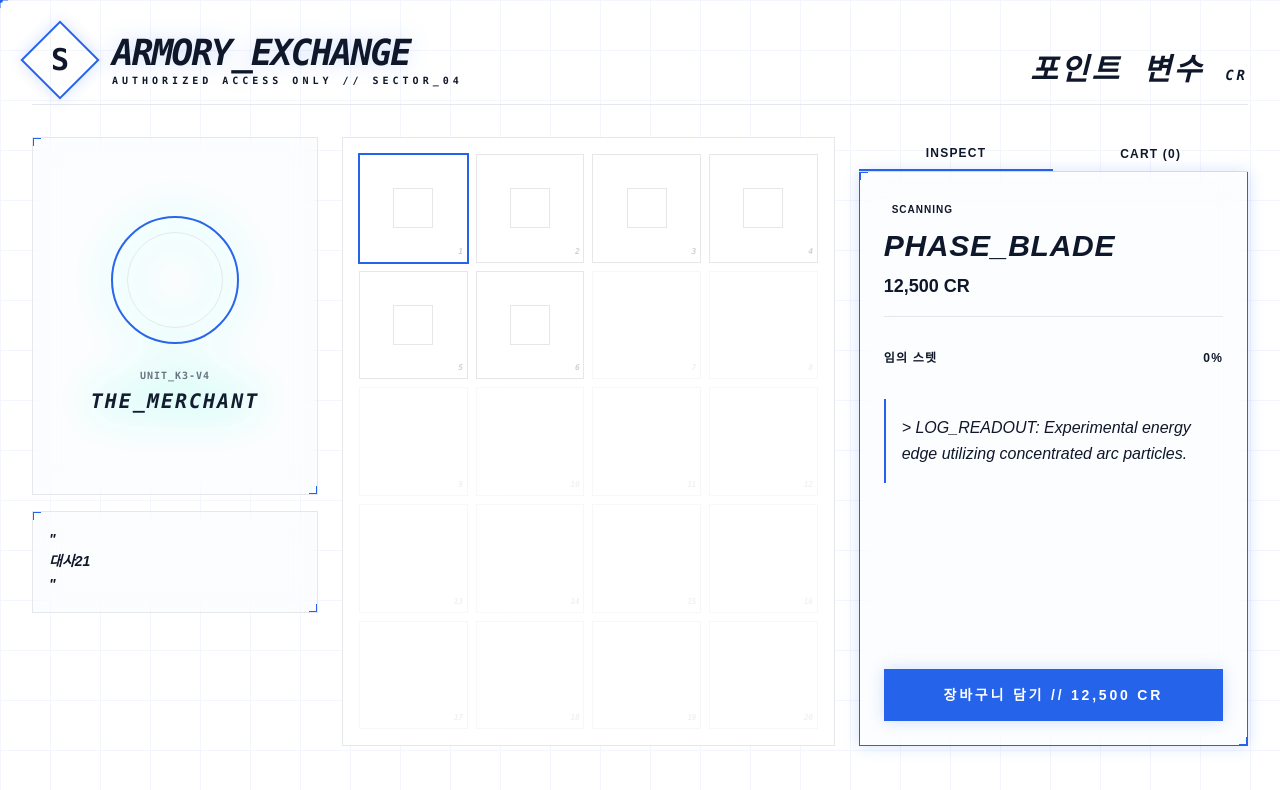
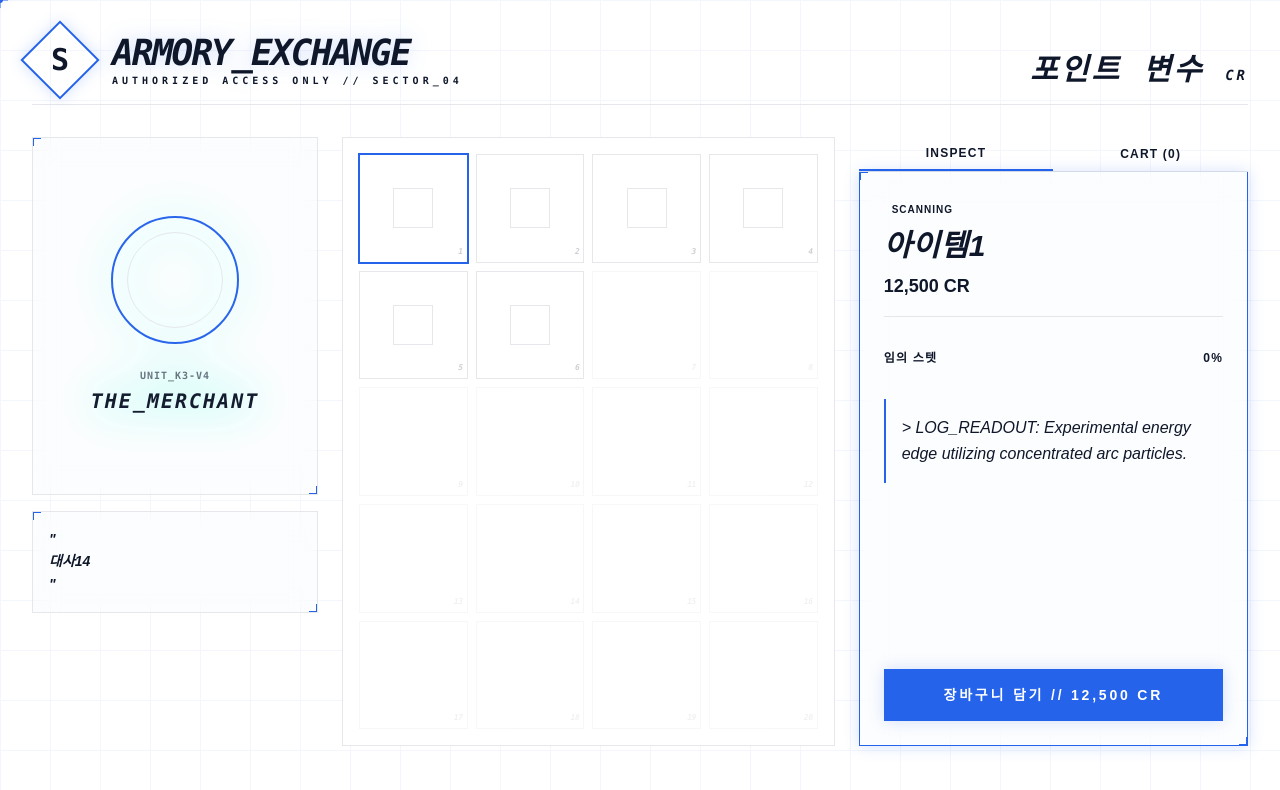
Before and after one commit to ssemim/AscensionTower-DNDProject, a React app in the folder FrontEnd/: page /shop in a window 1280 px wide. Shown: the top 790 px of the page. Built offline with nearby package versions, Linux system fonts and the light colour scheme; the HTML template or start-up script is replaced by a standard one; a web font is replaced by a local one.

Commit message:
변수 이름 수정

```diff
--- a/FrontEnd/src/pages/Shop/Shop.jsx
+++ b/FrontEnd/src/pages/Shop/Shop.jsx
@@ -1,4 +1,4 @@
-import React, { useState, useEffect } from 'react';
+import React, { useState } from 'react';
 import { useSelector, useDispatch } from 'react-redux';
 import Typewriter from 'typewriter-effect';
 import { addItem, removeItem, clearCart, decreaseItem } from '../../store/cartSlice';
@@ -18,13 +18,11 @@ const Shop = () => {
   const [rightPanelTab, setRightPanelTab] = useState('inspect');
   const dispatch = useDispatch();
   const cartItems = useSelector(state => state.cart.items);
-  const [merchantDialog, setMerchantDialog] = useState('');
+  const [merchantDialog] = useState(() => {
+    const randomIndex = Math.floor(Math.random() * dialog.length);
+    return dialog[randomIndex];
+  });
   const [isAcquiring, setIsAcquiring] = useState(false);
-
-  useEffect(() => {
-    const randomIndex = Math.floor(Math.random() * dialog.length);
-    setMerchantDialog(dialog[randomIndex]);
-  }, []);
 
   // 인벤토리 아이템 데이터 (24개 슬롯)
   const [items] = useState(itemsData);
--- a/FrontEnd/src/pages/Shop/item.js
+++ b/FrontEnd/src/pages/Shop/item.js
@@ -1,10 +1,10 @@
 const items = [
-  { id: 1, name: "PHASE_BLADE",price: "12,500", desc: "Experimental energy edge utilizing concentrated arc particles." },
-  { id: 2, name: "ION_SHIELD",price: "8,200", desc: "Multi-layered kinetic barrier with automatic ion-refresh." },
-  { id: 3, name: "CORE_CELL",  price: "1,500", desc: "Standard Stark-grade power cell for industrial use." },
-  { id: 4, name: "PHASE_BLADE", price: "12,500", desc: "Experimental energy edge utilizing concentrated arc particles." },
-  { id: 5, name: "ION_SHIELD", price: "8,200", desc: "Multi-layered kinetic barrier with automatic ion-refresh." },
-  { id: 6, name: "CORE_CELL", price: "1,500", desc: "Standard Stark-grade power cell for industrial use." },
+  { id: 1, name: "아이템1",price: "12,500", desc: "Experimental energy edge utilizing concentrated arc particles." },
+  { id: 2, name: "아이템2",price: "8,200", desc: "Multi-layered kinetic barrier with automatic ion-refresh." },
+  { id: 3, name: "아이템3",  price: "1,500", desc: "Standard Stark-grade power cell for industrial use." },
+  { id: 4, name: "아이템4", price: "12,500", desc: "Experimental energy edge utilizing concentrated arc particles." },
+  { id: 5, name: "아이템5", price: "8,200", desc: "Multi-layered kinetic barrier with automatic ion-refresh." },
+  { id: 6, name: "아이템6", price: "1,500", desc: "Standard Stark-grade power cell for industrial use." },
   // 나머지 14개 슬롯을 위한 빈 데이터
   ...Array.from({ length: 14 }, (_, i) => ({ id: i + 7, isEmpty: true }))
 ];
```
